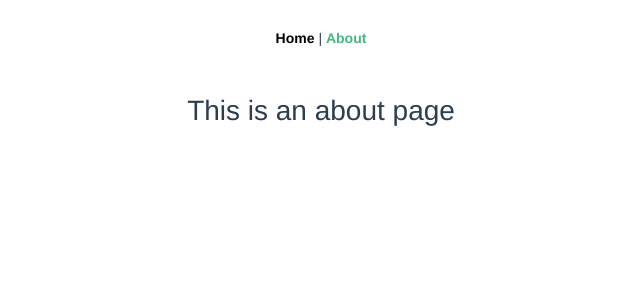
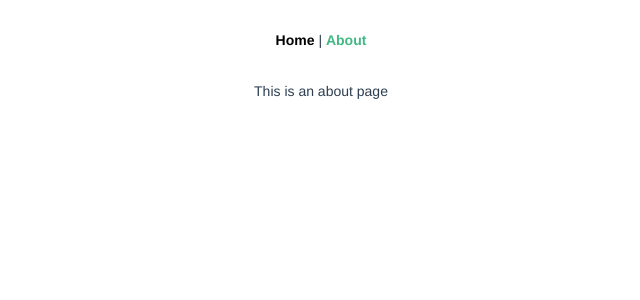
Before and after one commit to cnelf/initial-template-admin, a Vue app: page /#/about in a window 1280 px wide. Shown: the top 300 px of the page, without its empty margins (319-959 px from the left). Built offline with nearby package versions, Linux system fonts and the light colour scheme; what v-clipboard would draw is missing.

Commit message:
chore: 新增windicss配置

```diff
--- a/package.json
+++ b/package.json
@@ -43,7 +43,6 @@
     "echarts": "^5.3.1",
     "element-ui": "^2.15.6",
     "lodash": "^4.17.21",
-    "normalize.css": "^8.0.1",
     "nprogress": "^0.2.0",
     "qs": "^6.10.3",
     "v-clipboard": "^2.2.3",
--- a/src/styles/index.scss
+++ b/src/styles/index.scss
@@ -1,5 +1,3 @@
-@import '~normalize.css';
-
 html,
 body,
 #app {
--- /dev/null
+++ b/windi.config.js
@@ -0,0 +1,5 @@
+import { defineConfig } from 'windicss/helpers';
+
+export default defineConfig({
+  attributify: true
+});
```
Also changed, not shown: 1 other file (tests, documents, lock files or other folders).
